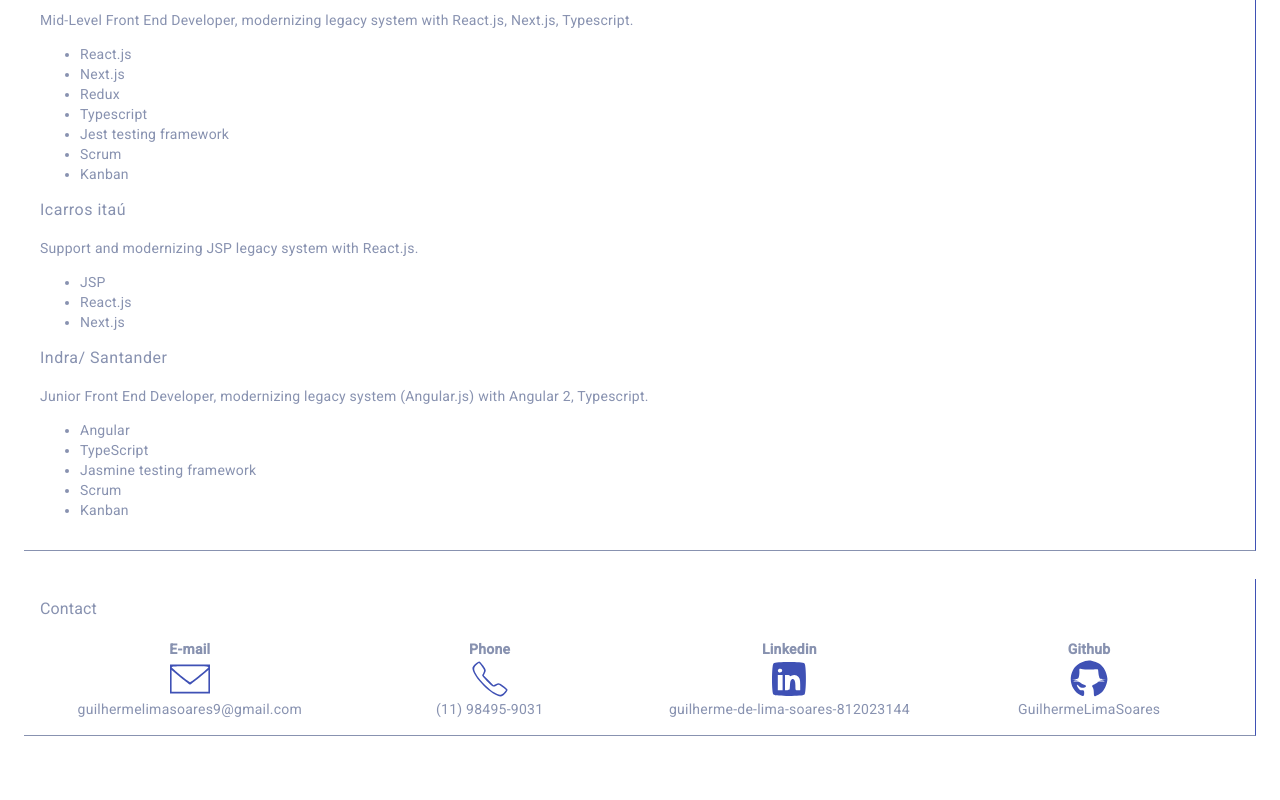
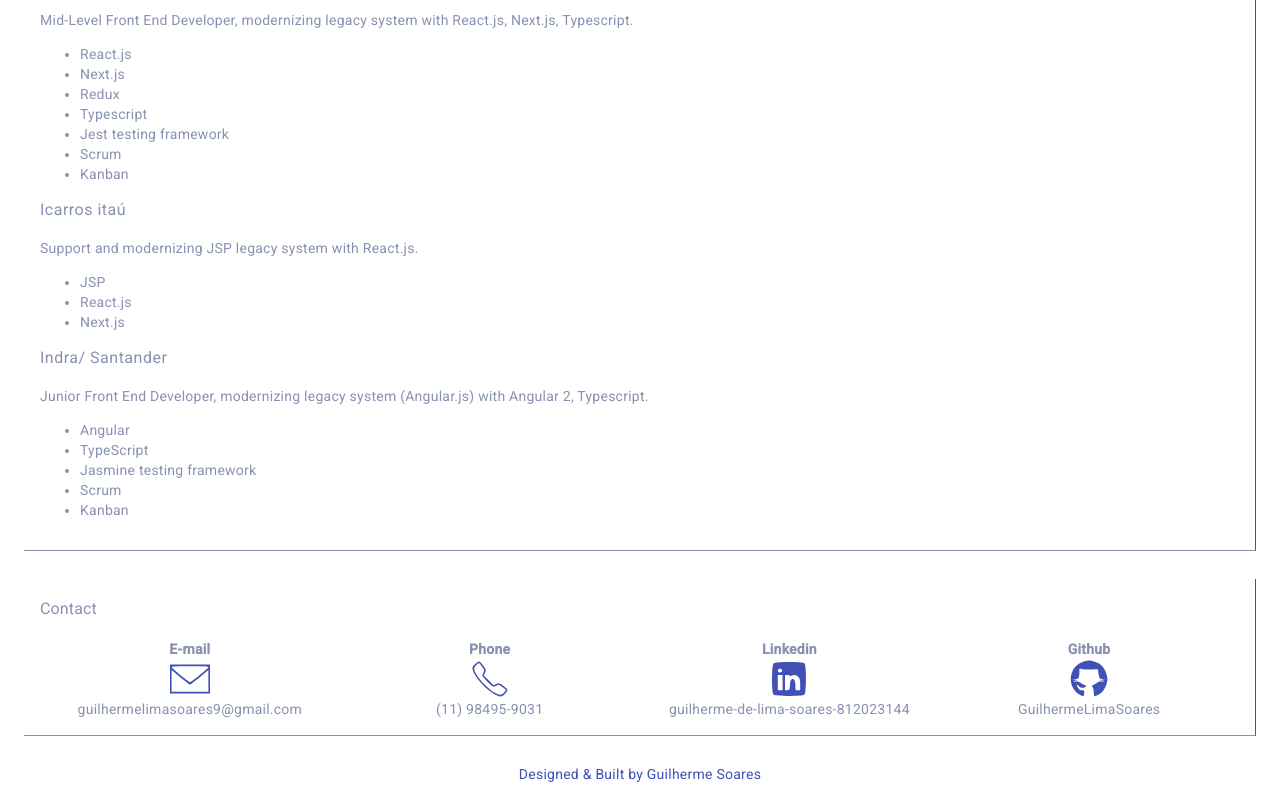
Before and after one commit to GuilhermeLimaSoares/portfolio, an Angular app: page / in a window 1280 px wide. Shown: the part 1054-1854 px from the top of the page. Before the commit the page ends 1790 px from the top, so only its background shows below. Built offline with nearby package versions, Linux system fonts and the light colour scheme.

Commit message:
Create footer

```diff
--- a/src/app/app.component.html
+++ b/src/app/app.component.html
@@ -193,3 +193,7 @@
     </div>
   </div>
 </section>
+
+<footer class="footer">
+  <span class="footer-info">Designed & Built by Guilherme Soares</span>
+</footer>
--- a/src/app/app.component.scss
+++ b/src/app/app.component.scss
@@ -155,6 +155,15 @@
   max-width: 500px;
 }
 
+.footer {
+  padding-bottom: 16px;
+
+  &-info {
+    display: flex;
+    justify-content: center;
+  }
+}
+
 
 @media (max-width: 768px) {
   .about {
```
